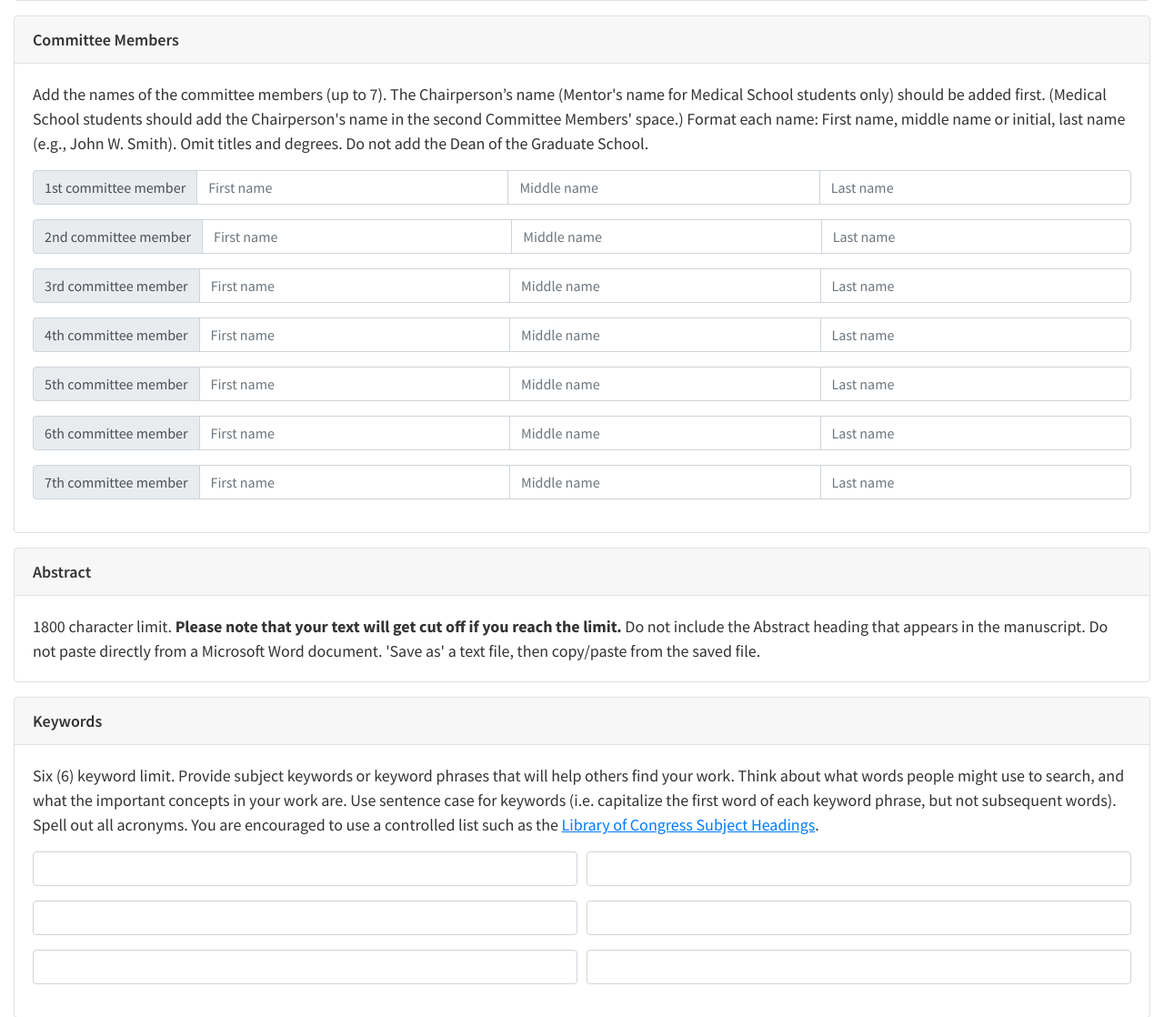
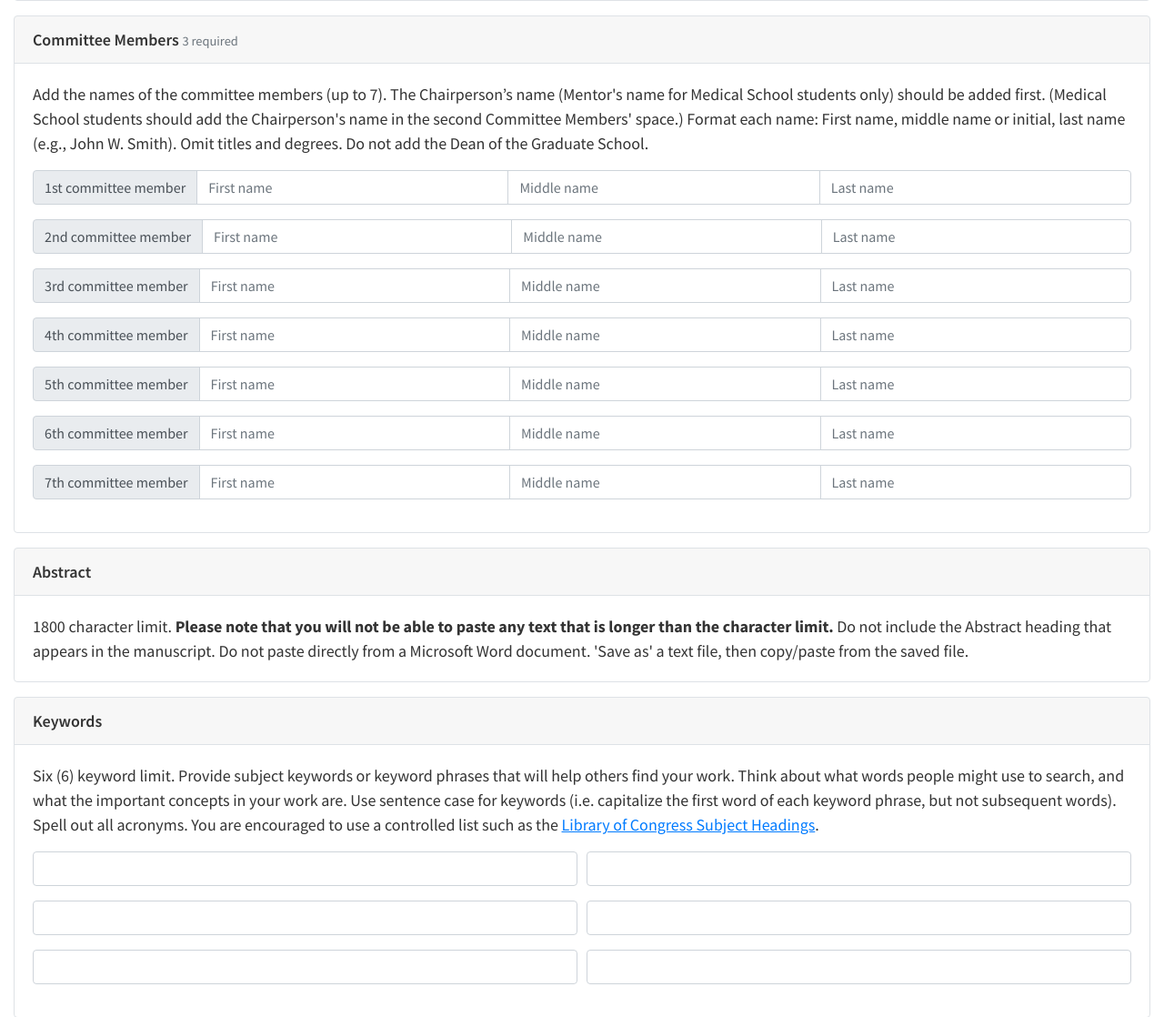
Before and after one commit to UMiamiLibraries/sword-deposit, a Flask app: template hello_app/templates/deposit_form.html in a window 1280 px wide. Shown: the part 2029-3147 px from the top of the page at 91% size. Run offline with Flask 2, Linux system fonts and the light colour scheme; the template is opened without the code that fills it, so the values that code supplies are empty; some libraries are stand-ins or nearby versions.

Commit message:
minor text changes

```diff
--- a/hello_app/templates/deposit_form.html
+++ b/hello_app/templates/deposit_form.html
@@ -169,7 +169,7 @@
 
         <!-- COMMITTEE MEMBERS -->
          <div class="card mb-3">
-            <div class="card-header">Committee Members</div>
+            <div class="card-header">Committee Members <small class="text-muted">3 required</small></div>
             <div class="card-body">
                 <p class="card-text">
                     Add the names of the committee members (up to 7). The Chairperson’s name (Mentor's
@@ -248,9 +248,9 @@
             <div class="card-header">Abstract</div>
             <div class="card-body">
                 <p class="card-text">
-                    1800 character limit. <strong>Please note that your text will get cut off if you reach the limit.</strong>
-                    Do not include the Abstract heading that appears in the manuscript. Do not paste directly from a Microsoft Word
-                    document. 'Save as' a text file, then copy/paste from the saved file.
+                    1800 character limit. <strong>Please note that you will not be able to paste any text that is longer
+                    than the character limit.</strong> Do not include the Abstract heading that appears in the manuscript.
+                    Do not paste directly from a Microsoft Word document. 'Save as' a text file, then copy/paste from the saved file.
                  </p>
                 {{ ckeditor.create(name='abstract') }}
             </div>
```
